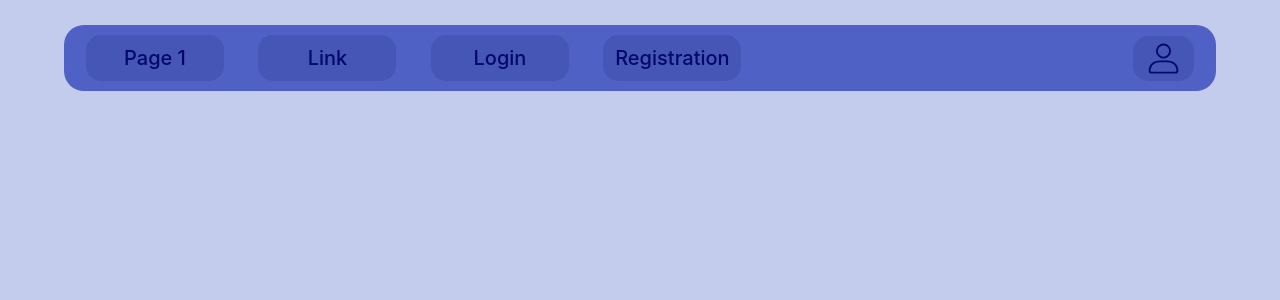
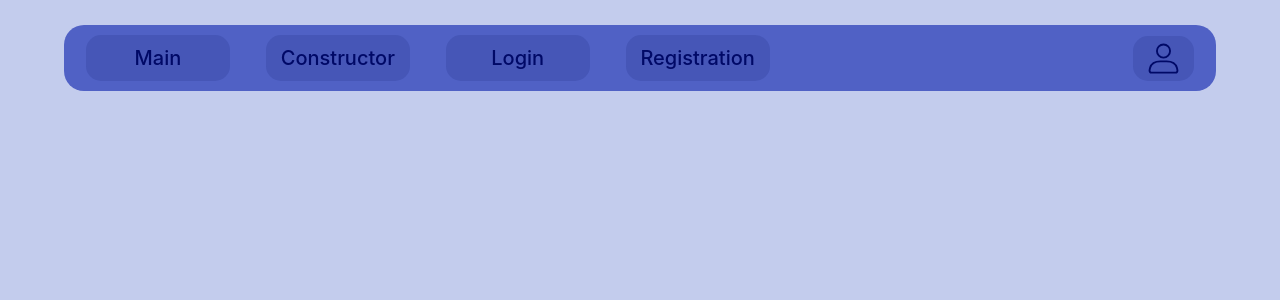
Before and after one commit to Viakaa/soft-skills-frontend, a React (Create React App) app: page / in a window 1280 px wide. Shown: the top 300 px of the page. Built offline with nearby package versions, Linux system fonts and the light colour scheme.

Commit message:
Added more paths

```diff
--- a/src/Components/Navbar/Navbar.js
+++ b/src/Components/Navbar/Navbar.js
@@ -18,8 +18,8 @@ return(
             style={{ width:'100%' }}
             navbarScroll
           >
-            <Nav.Link className='navbar_link' href="#action1">Page 1</Nav.Link>
-            <Nav.Link className='navbar_link' href="#action2">Link</Nav.Link>
+            <Nav.Link className='navbar_link' href="/main">Main</Nav.Link>
+            <Nav.Link className='navbar_link' href="/test_constructor">Constructor</Nav.Link>
 
             <Nav.Link className='navbar_link' href="/login">Login</Nav.Link>
             <Nav.Link className='navbar_link' href="/registration">Registration</Nav.Link>
```
